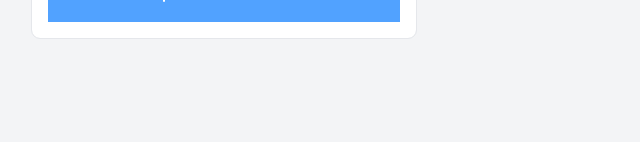
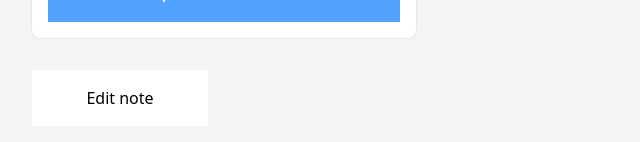
Before and after one commit to Klrfl/notia, a Svelte app: page / in a window 1280 px wide. Shown: the part 314-456 px from the top of the page, without its empty margins (0-640 px from the left). Built offline with nearby package versions, Linux system fonts and the light colour scheme.

Commit message:
feat: add edit dialog

```diff
--- a/src/App.svelte
+++ b/src/App.svelte
@@ -2,6 +2,8 @@
   import type { Note, InsertableNote } from "./types/"
   import NoteItem from "./lib/NoteItem.svelte"
   import NoteForm from "./lib/NoteForm.svelte"
+  import Button from "./lib/ui/Button.svelte"
+  import CircleX from "lucide-svelte/icons/circle-x"
 
   let title = "Notia"
 
@@ -15,6 +17,20 @@
     notes.push({ ...note, createdAt: new Date(), updatedAt: new Date() })
 
     localStorage.setItem(NOTES_LOCALSTORAGE_KEY, JSON.stringify(notes))
+  }
+
+  let dialog = $state<HTMLDialogElement>()
+
+  $effect(() => console.log(dialog))
+
+  const editNote = () => {
+    if (!dialog) return
+    dialog.showModal()
+  }
+
+  const closeEditNote = () => {
+    if (!dialog) return
+    dialog.close()
   }
 </script>
 
@@ -36,5 +52,35 @@
         <NoteItem {note} />
       {/each}
     </ul>
+
+    <Button onclick={editNote} class="bg-white">Edit note</Button>
   </section>
+
+  <dialog
+    bind:this={dialog}
+    class="m-auto w-full md:max-w-xl rounded-lg outline outline-gray-200"
+  >
+    <header class="p-4 flex justify-between items-center">
+      <h2>Edit note</h2>
+
+      <button
+        onclick={closeEditNote}
+        class="cursor-pointer"
+        title="close this dialog"
+      >
+        <CircleX class="hover:text-gray-600" />
+      </button>
+    </header>
+
+    <form method="dialog" class="flex flex-col p-4">
+      <label for="title">Title</label>
+      <input type="text" id="title" name="title" required />
+      <label for="content">content</label>
+      <input type="text" id="content" name="content" required />
+
+      <Button class="bg-blue-400 hover:bg-blue-500 text-white">
+        Edit note
+      </Button>
+    </form>
+  </dialog>
 </main>
--- a/src/lib/NoteForm.svelte
+++ b/src/lib/NoteForm.svelte
@@ -1,5 +1,6 @@
 <script lang="ts">
   import Plus from "lucide-svelte/icons/plus"
+  import Button from "./ui/Button.svelte"
   import type { InsertableNote } from "../types/"
 
   const { noteAdded } = $props()
@@ -40,11 +41,8 @@
     bind:value={newNote.content}
   />
 
-  <button
-    type="submit"
-    class="px-6 py-4 cursor-pointer bg-blue-400 hover:bg-blue-500 text-white flex gap-4 justify-center"
-  >
+  <Button class="bg-blue-400 hover:bg-blue-500 text-white">
     <Plus />
     Add new note
-  </button>
+  </Button>
 </form>
--- /dev/null
+++ b/src/lib/ui/Button.svelte
@@ -0,0 +1,15 @@
+<script lang="ts">
+  const { children, class: className, ...rest } = $props()
+</script>
+
+<button
+  type="submit"
+  class={["px-6 py-4 cursor-pointer flex gap-4 justify-center", className]}
+  {...rest}
+>
+  {#if children}
+    {@render children()}
+  {:else}
+    button label
+  {/if}
+</button>
```
